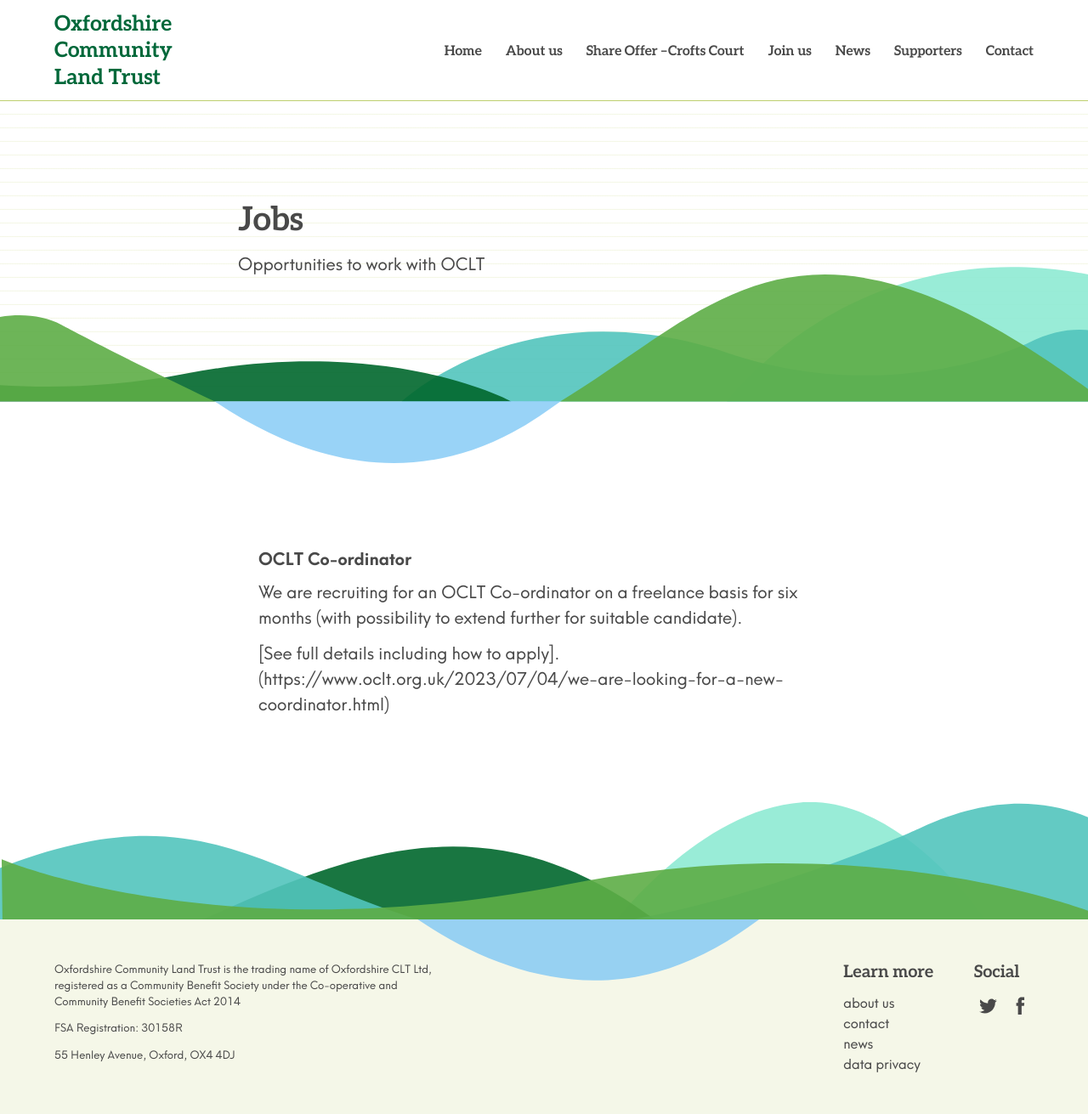
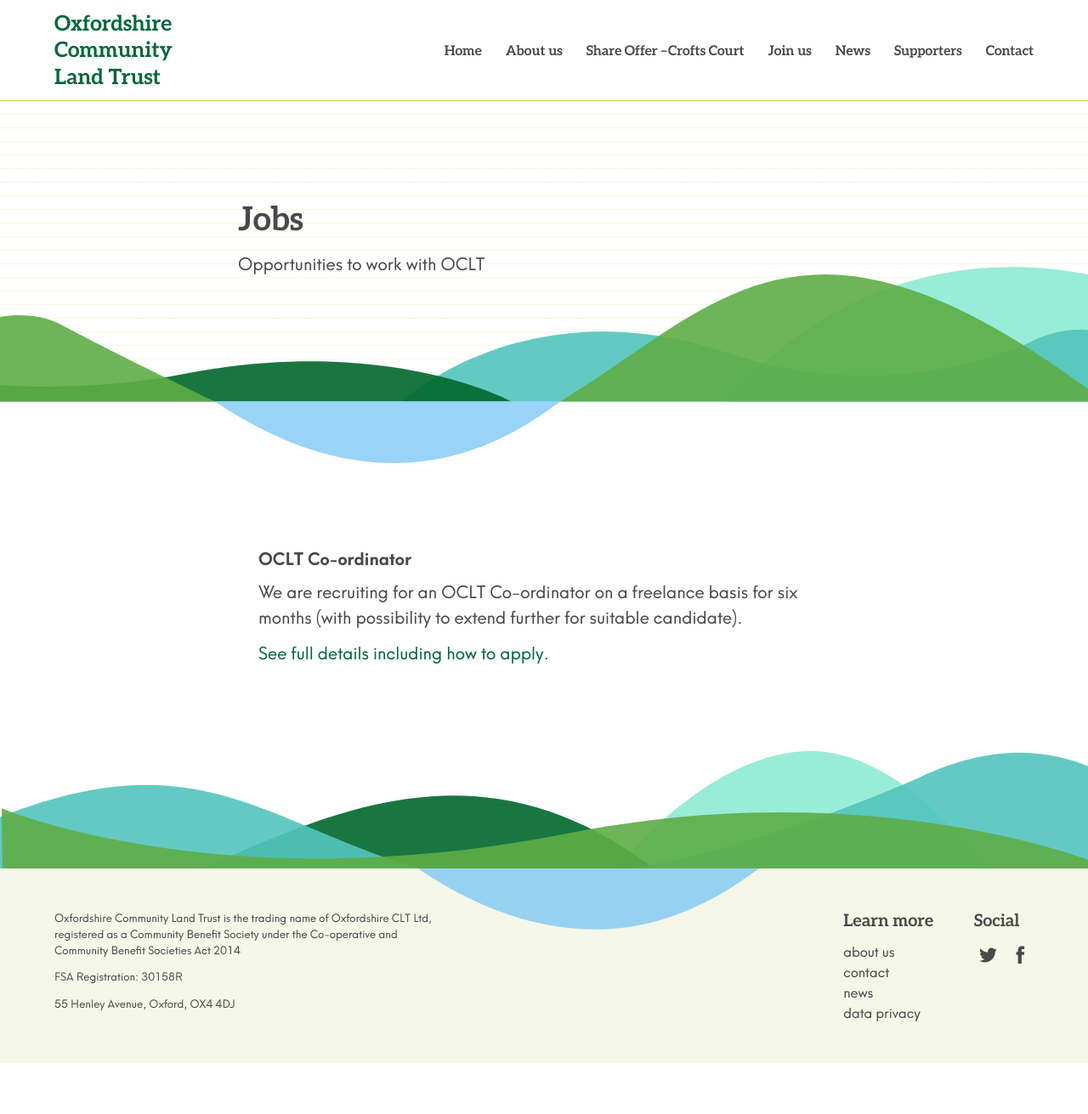
Before and after one commit to johnpuddephatt/oclt, a Jekyll site: the page built from _pages/jobs.md, in a window 1280 px wide. Shown: the whole page at 85% size. Built offline with Jekyll 4.4.1, drawn with Linux system fonts in a browser that asks for light colours; after the commit the page ends 1251 px from its top, so only the background shows below that.

Commit message:
fix link

```diff
--- a/_pages/jobs.md
+++ b/_pages/jobs.md
@@ -10,4 +10,4 @@
 
 We are recruiting for an OCLT Co-ordinator on a freelance basis for six months (with possibility to extend further for suitable candidate).
 
-[See full details including how to apply].(https://www.oclt.org.uk/2023/07/04/we-are-looking-for-a-new-coordinator.html)
+[See full details including how to apply](https://www.oclt.org.uk/2023/07/04/we-are-looking-for-a-new-coordinator.html).
```
